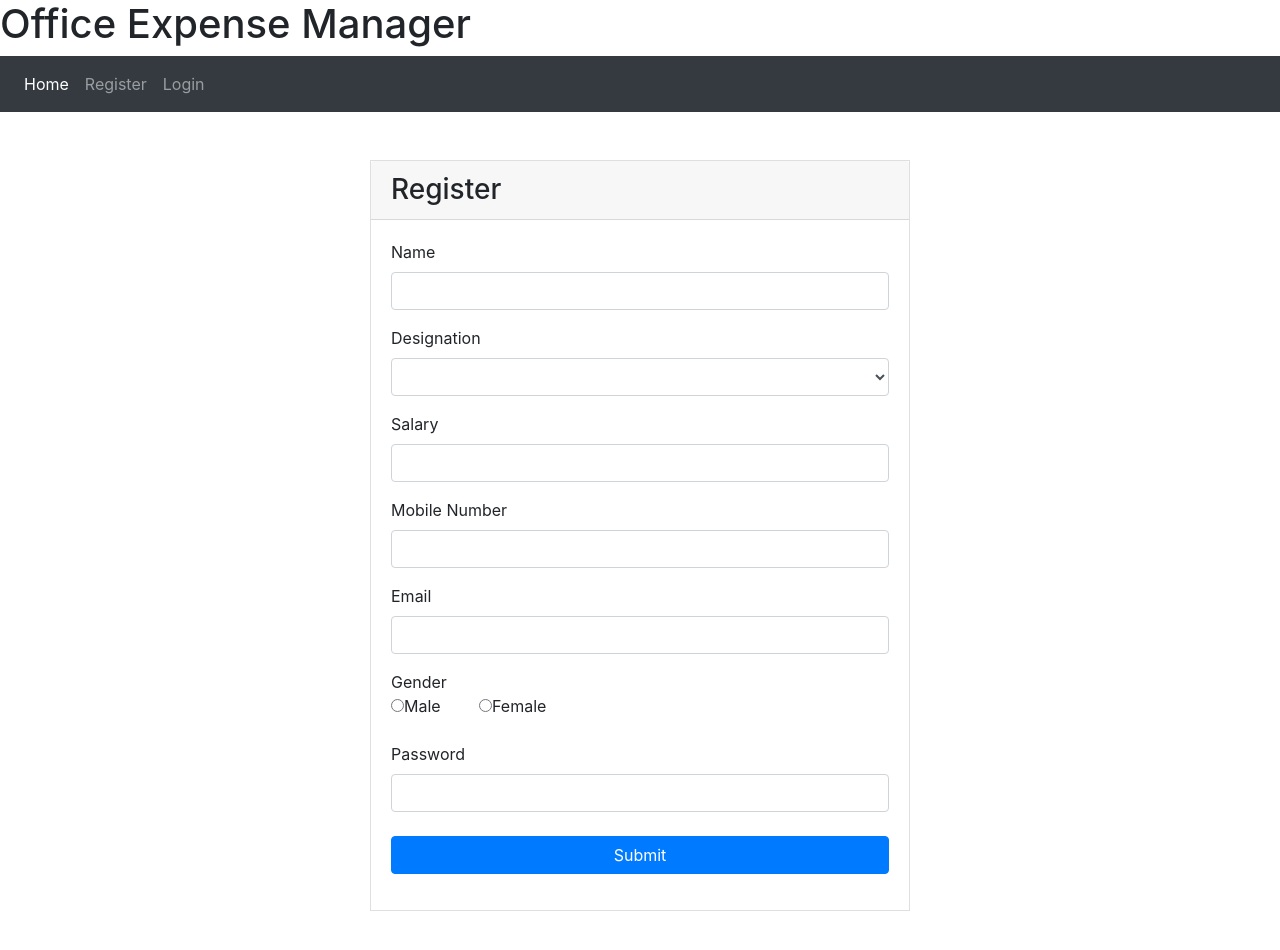
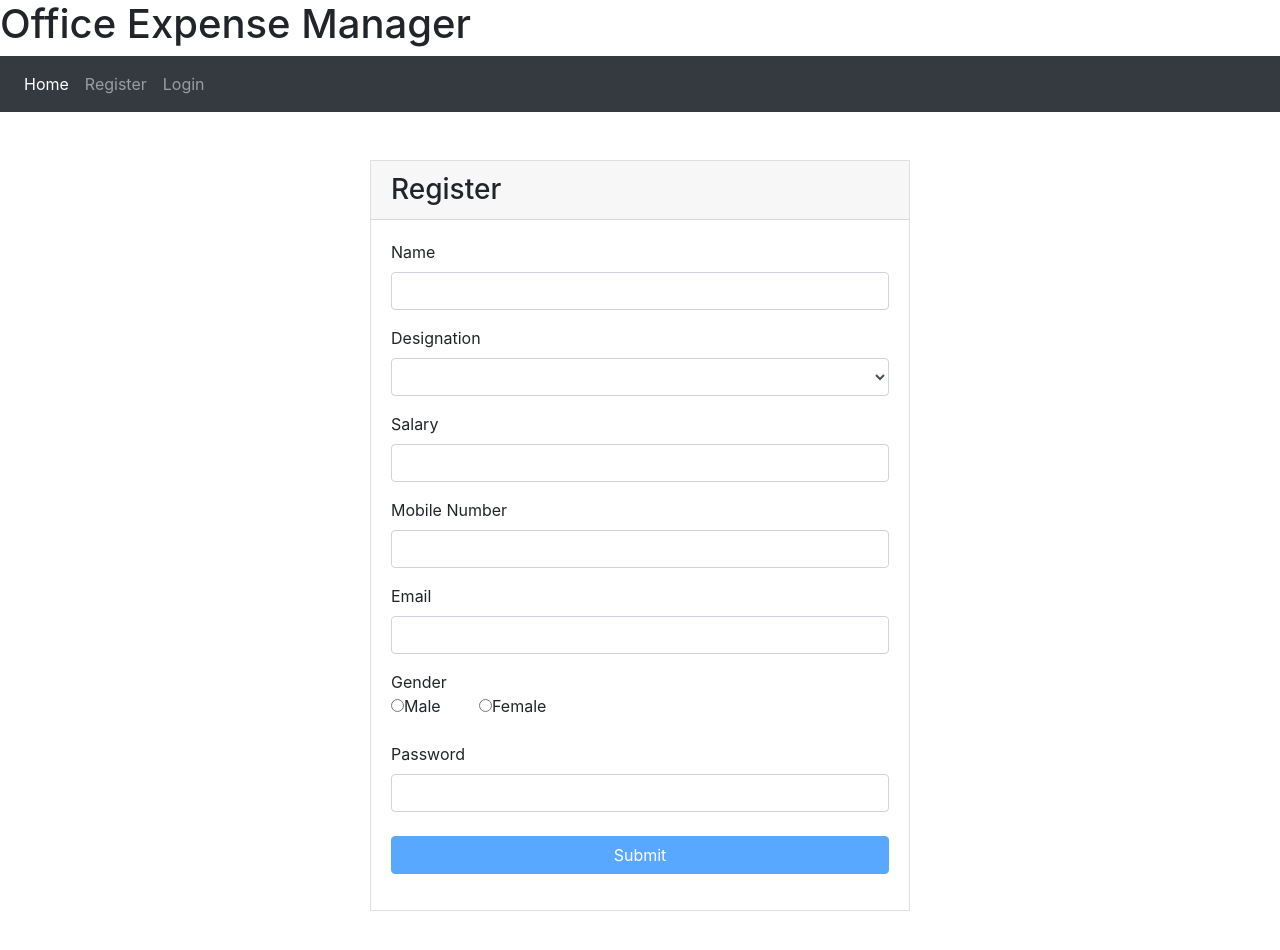
Before and after one commit to c-akhil/Office-Expense-Manager, an Angular app: page /register in a window 1280 px wide. Shown: the top 950 px of the page. Built offline with nearby package versions, Linux system fonts and the light colour scheme.

Commit message:
submit diabled if not valid

```diff
--- a/src/app/register-emp/register-emp.component.html
+++ b/src/app/register-emp/register-emp.component.html
@@ -66,6 +66,9 @@
                                 class="form-control"
                                 (change)="print()"
                               >
+                            </div>
+                            <div class="alert alert-danger" *ngIf="form.get('salary').touched && form.get('salary').invalid">
+                              Invalid Salary
                             </div>
 
                           <div class="form-group" >
@@ -140,7 +143,7 @@
                               Invalid Password
 
                           </div>
-                            <button class="btn btn-primary" (click)="createEmp()" >Submit </button>
+                            <button class="btn btn-primary" (click)="createEmp()" [disabled]="form.invalid" >Submit </button>
 
                           </div>
                         </form>
```
